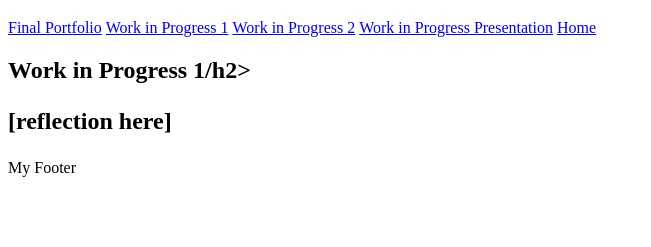
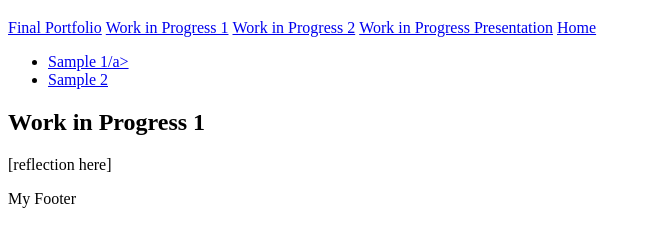
Before and after one commit to brookkeross/brookkeross.github.io, a plain HTML site: page work-1/index.html in a window 1280 px wide. Shown: the part 61-308 px from the top of the page, without its empty margins (0-651 px from the left). Drawn offline with Linux system fonts and the light colour scheme; files that its build step writes are made by us from their sources.

Commit message:
Update index.html

```diff
--- a/work-1/index.html
+++ b/work-1/index.html
@@ -12,8 +12,12 @@
  <li><a href="/presentation/">Work in Progress Presentation</a></li>
   <li><a href="/">Home</a></li>
 </ul></nav>
+      <nav><ul class="work-1-submenu">
+  <li><a href="sample-1">Sample 1/a></li>
+  <li><a href="sample-2">Sample 2</a></li>
+</ul></nav>
       <main>
-        <h2>Work in Progress 1/h2>
+        <h2>Work in Progress 1</h2>
         <p>[reflection here]</p>
       </main>
       <footer>
```
